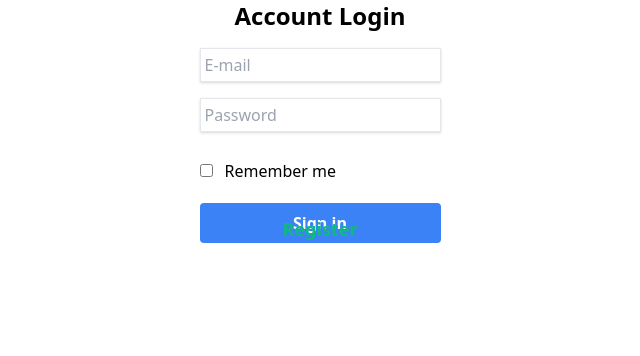
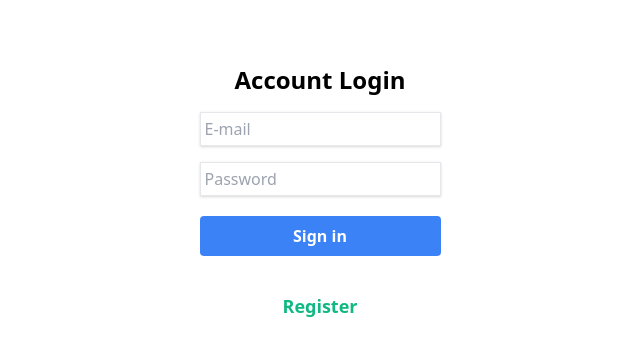
Before and after one commit to ametthapa/PortfolioManagement, a React (Create React App) app: page /signin in a window 1280 px wide. Shown: the top 356 px of the page, without its empty margins (192-832 px from the left). Built offline with nearby package versions, Linux system fonts and the light colour scheme.

Commit message:
some minor changes

```diff
--- a/src/App.js
+++ b/src/App.js
@@ -9,6 +9,7 @@ import Insert from "./components/insert";
 import Delete from "./components/delete";
 import Register from "./components/Register";
 import Login from "./components/Login";
+import Error from "./components/Error";
 
 function App() {
   const [loggedIn, setLoggedIn] = useState(false);
@@ -16,11 +17,9 @@ function App() {
   const location = useLocation();
 
   useEffect(() => {
-    console.log("i appered");
     const localStorageValue = localStorage.getItem("loggedIn");
-    console.log(localStorageValue);
     if (localStorageValue) {
-      history.push("/");
+      history.push(location.pathname);
       setLoggedIn(true);
     } else {
       if (location.pathname !== "/signup") {
@@ -41,10 +40,10 @@ function App() {
         <Switch>
           {loggedIn ? (
             <>
-              <Route path="/" exact component={Dashboard} />
               <Route path="/list" exact component={List} />
               <Route path="/insert" exact component={Insert} />
               <Route path="/delete/:stockId" exact component={Delete} />
+              <Route path="/" exact component={Dashboard} />
             </>
           ) : (
             <Fragment>
@@ -52,6 +51,7 @@ function App() {
               <Route path="/signup" exact component={Register} />
             </Fragment>
           )}
+          <Route component={Error} />
         </Switch>
       </div>
     </div>
--- /dev/null
+++ b/src/components/Error.jsx
@@ -0,0 +1,25 @@
+import { Link } from "react-router-dom";
+
+const Error = () => {
+  return (
+    <div className="text-center">
+      <p className="text-6xl font-bold py-8 tracking-wider text-primary">
+        Opps!
+      </p>
+      <p className="text-2xl font-semibold tracking-wider uppercase">
+        404 - Page not Found
+      </p>
+      <p className="font-semibold text-lg p-4 pb-0">
+        The page you are looking for might have been removed, had its name
+        changed or temporiraly unavailable
+      </p>
+      <div className="flex justify-center w-full p-4">
+        <div className="p-3 rounded-lg shadow-lg bg-primary border text-white w-24 flex justify-center font-bold">
+          <Link to="/">Go Back</Link>
+        </div>
+      </div>
+    </div>
+  );
+};
+
+export default Error;
--- a/src/components/Login.jsx
+++ b/src/components/Login.jsx
@@ -34,7 +34,7 @@ const Login = () => {
     >
       {(formik) => {
         return (
-          <div className="h-full flex flex-col justify-center items-center relative">
+          <div className="h-80 flex flex-col justify-center items-center relative">
             <div className="text-left font-bold text-2xl">Account Login</div>
             <Form>
               <TextField
@@ -54,35 +54,12 @@ const Login = () => {
                   Invalid E-mail or Password
                 </div>
               )}
-              <input
-                onChange={(e) => {
-                  formik.setFieldValue("remember", e.target.checked);
-                }}
-                className="mt-8 mr-3"
-                name="remember"
-                type="checkbox"
-                checked={formik.values.remember}
-              />
-
-              <label>Remember me</label>
               <button
                 type="submit"
                 className="bg-blue-500 hover:bg-blue-600 text-white font-semibold mt-5 py-2 px-4 rounded w-full"
               >
                 Sign in
               </button>
-              {/* <button
-                type="button"
-                onClick={() => {
-                  console.log(formik.values);
-                  if (formik.values.email !== "amrit.thapa@gmail.com") {
-                    // formik.setFieldTouched("email", true);
-                    formik.setFieldError("email", "You are not authorised");
-                  }
-                }}
-              >
-                Validate
-              </button> */}
             </Form>
             <button className="text-green-500 hover:text-green-600 font-semibold text-lg transform hover:scale-125 transition duration-200 ease-in rounded absolute bottom-0">
               <Link to="/signup">Register</Link>
--- a/src/components/list.jsx
+++ b/src/components/list.jsx
@@ -37,7 +37,7 @@ const List = () => {
           </tr>
           {stocks.data.map((stock) => {
             return (
-              <tr>
+              <tr key={stock._id}>
                 <td className="border border-gray-400 p-1">{(i = i + 1)}</td>
                 <td className="border border-gray-400 p-1 uppercase">
                   {stock.stockName}
```
